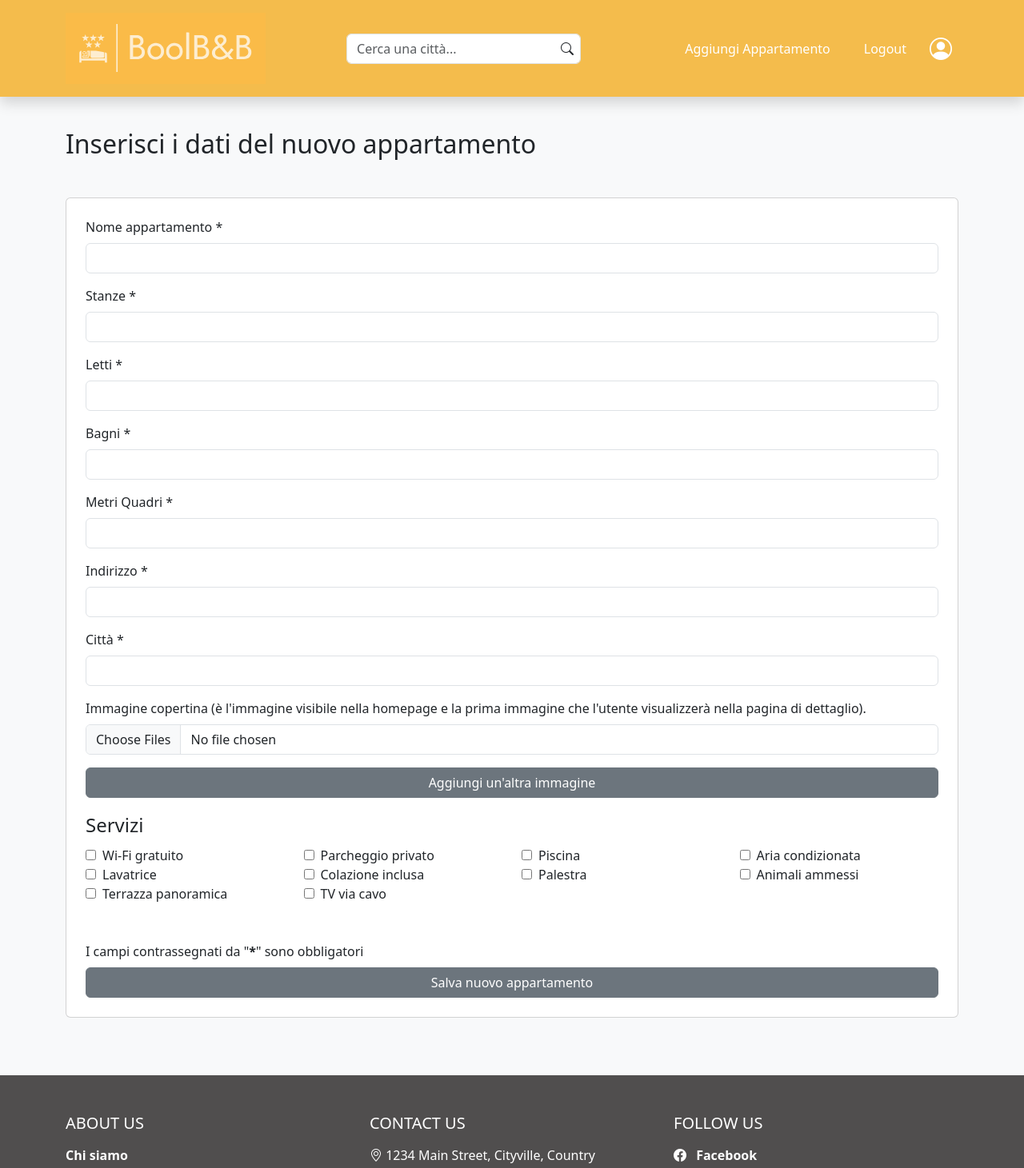
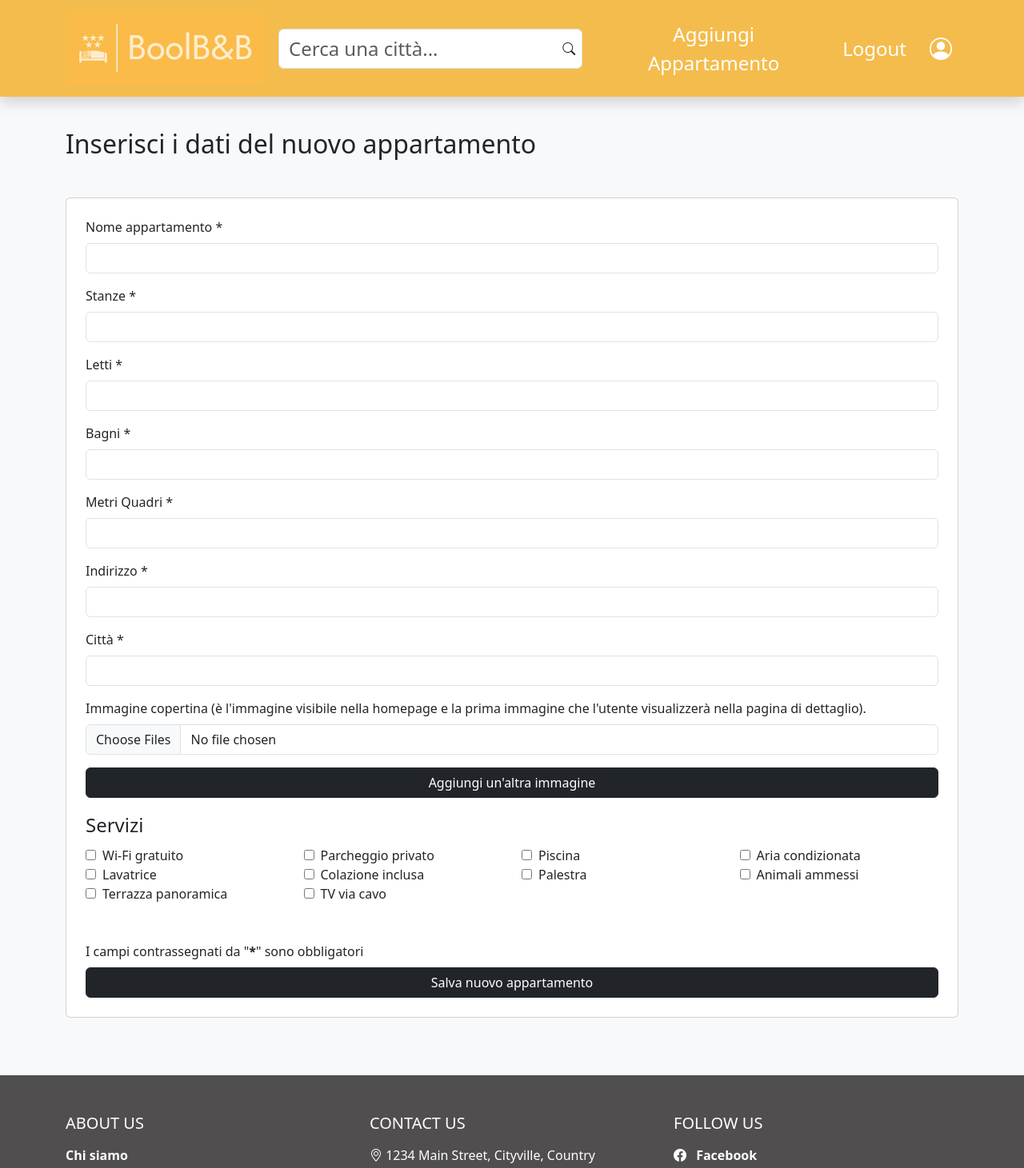
Before and after one commit to deca-francesco/pjw-t5-boolbnb, a React (Vite) app in the folder frontend_react/: page /new-apartment in a window 1280 px wide. Shown: the top 1461 px of the page at 80% size. Built offline with nearby package versions, Linux system fonts and the light colour scheme; no server answers; sample sign-in values are in the browser's storage; a web font is replaced by a local one.

Commit message:
fix btn and fontsize

```diff
--- a/frontend_react/src/components/LayoutComponents/Header.jsx
+++ b/frontend_react/src/components/LayoutComponents/Header.jsx
@@ -90,7 +90,7 @@ export default function Header() {
                                         <li className="mx-2">
                                             <a
                                                 href="/new-apartment"
-                                                className="btn btn-transparent text-white text-decoration-none"
+                                                className="btn btn-transparent text-white text-decoration-none fs-4"
                                             >
                                                 Aggiungi Appartamento
                                             </a>
@@ -98,7 +98,7 @@ export default function Header() {
                                         <li className="mx-2">
                                             <button
                                                 onClick={handleLogout}
-                                                className="btn btn-transparent text-white text-decoration-none"
+                                                className="btn btn-transparent text-white text-decoration-none fs-4"
                                             >
                                                 Logout
                                             </button>
--- a/frontend_react/src/components/LayoutComponents/Searchbar.jsx
+++ b/frontend_react/src/components/LayoutComponents/Searchbar.jsx
@@ -18,7 +18,7 @@ export default function Searchbar() {
                 {/* Input di ricerca */}
                 <input
                     type="search"
-                    className="form-control me-2 pe-5"
+                    className="form-control me-2 pe-5 fs-4"
                     name="searchText"
                     id="searchText"
                     aria-describedby="searchHelper"
--- a/frontend_react/src/components/LoginComponents/LoginButton.jsx
+++ b/frontend_react/src/components/LoginComponents/LoginButton.jsx
@@ -1,4 +1,6 @@
 import { useNavigate } from "react-router-dom";
+import { FontAwesomeIcon } from '@fortawesome/react-fontawesome';
+import { faRightToBracket } from "@fortawesome/free-solid-svg-icons";
 
 export default function LoginButton({ setIsAuthenticated }) {
     const navigate = useNavigate();
@@ -30,14 +32,14 @@ export default function LoginButton({ setIsAuthenticated }) {
 
                     <button
                         onClick={handleCreateApartment}
-                        className="btn btn-light text-dark mx-3"
+                        className="btn btn-light text-dark mx-3 fs-4"
                         style={{ zIndex: 10, marginLeft: '10px' }}
                     >
                         Crea Appartamento
                     </button>
                     <button
                         onClick={handleLogout}
-                        className="btn btn-light text-dark mx-3"
+                        className="btn btn-light text-dark mx-3 fs-4"
                         style={{ zIndex: 10 }}
                     >
                         Logout
@@ -48,10 +50,10 @@ export default function LoginButton({ setIsAuthenticated }) {
             ) : (
                 <button
                     onClick={handleLogin}
-                    className="btn btn-light"
+                    className="btn btn-transparent text-white text-decoration-none fs-4"
                     style={{ zIndex: 10 }}
                 >
-                    Login / Registrati
+                    <p className="fs-4"><FontAwesomeIcon icon={faRightToBracket}/> / Registrati</p>
                 </button>
             )}
         </div>
--- a/frontend_react/src/pages/NewApartmentPage.jsx
+++ b/frontend_react/src/pages/NewApartmentPage.jsx
@@ -266,7 +266,7 @@ export default function NewApartmentPage() {
                     <button
                         type="button"
                         onClick={addImageField}
-                        className="btn btn-secondary mb-3"
+                        className="btn btn-dark mb-3"
                         disabled={imageFields.length >= 5} // Disabilita se ci sono già 5 campi
                     >
                         Aggiungi un'altra immagine
@@ -329,7 +329,7 @@ export default function NewApartmentPage() {
 
                     <div className="pb-2">I campi contrassegnati da "<strong>*</strong>" sono obbligatori</div>
 
-                    <button type="submit" className="btn btn-secondary">Salva nuovo appartamento</button>
+                    <button type="submit" className="btn btn-dark">Salva nuovo appartamento</button>
                 </form>
             </div>
 
```
